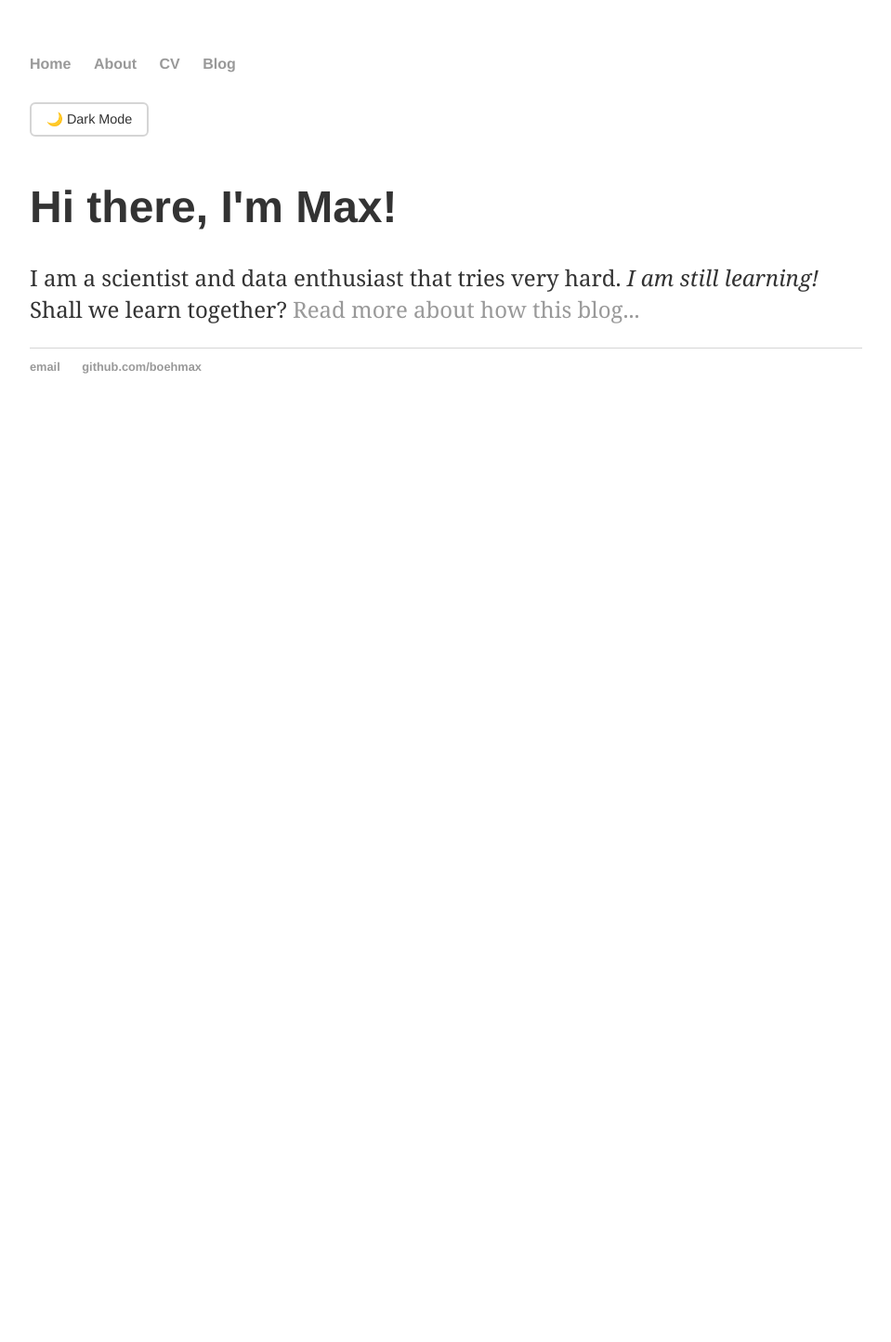
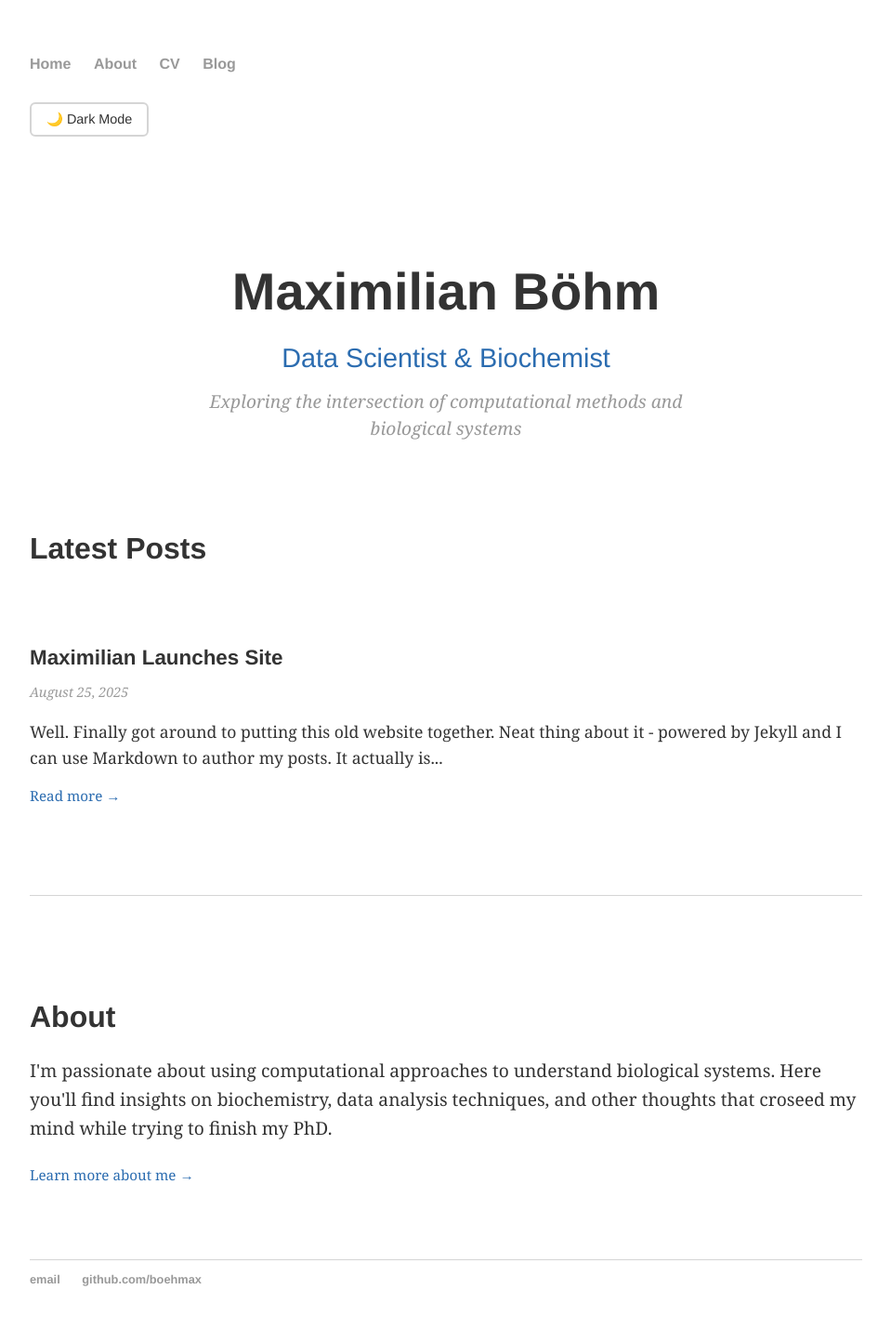
Before and after one commit to boehmax/boehmax.github.io, a Jekyll site: the page built from index.html, in a window 1280 px wide. Shown: the whole page at 93% size, without its empty margins (160-1119 px from the left). Built offline with Jekyll 4.4.1, drawn with Linux system fonts in a browser that asks for light colours; nearby versions of some CDN libraries; before the commit the page ends 900 px from its top, so only the background shows below that.

Commit message:
Revamp index.html with new layout and content
Updated the title and added new sections including hero, latest posts, and about snippet.

```diff
--- a/index.html
+++ b/index.html
@@ -1,8 +1,43 @@
 ---
 layout: default
-title: Maximilian Böhm
+title: Maximilian Boehm
 ---
-<div class="blurb">
-    	<h1>Hi there, I'm Max!</h1>
-		<p>I am a scientist and data enthusiast that tries very hard. <em>I am still learning!</em> Shall we learn together? <a href="/about">Read more about how this blog...</a></p>
-</div><!-- /.blurb -->
+
+<div class="hero-section">
+    <h1>Maximilian Böhm</h1>
+    <h2 class="subtitle">Data Scientist & Biochemist</h2>
+    <p class="tagline">Exploring the intersection of computational methods and biological systems</p>
+</div>
+
+<div class="latest-posts">
+    <h3>Latest Posts</h3>
+
+    {% for post in site.posts limit:3 %}
+        <article class="post-preview">
+            <h4><a href="{{ post.url }}">{{ post.title }}</a></h4>
+            <p class="post-date">{{ post.date | date: "%B %d, %Y" }}</p>
+            <p class="post-excerpt">
+                {% if post.excerpt %}
+                    {{ post.excerpt | strip_html | truncatewords: 30 }}
+                {% else %}
+                    {{ post.content | strip_html | truncatewords: 30 }}
+                {% endif %}
+            </p>
+            <a href="{{ post.url }}" class="read-more">Read more →</a>
+        </article>
+    {% endfor %}
+
+    {% if site.posts.size == 0 %}
+        <p class="no-posts">No posts yet. Check back soon!</p>
+    {% endif %}
+
+    {% if site.posts.size > 3 %}
+        <p class="view-all"><a href="/blog">View all posts →</a></p>
+    {% endif %}
+</div>
+
+<div class="about-snippet">
+    <h3>About</h3>
+    <p>I'm passionate about using computational approaches to understand biological systems. Here you'll find insights on biochemistry, data analysis techniques, and other thoughts that croseed my mind while trying to finish my PhD.</p>
+    <a href="/about" class="read-more">Learn more about me →</a>
+</div>
```
